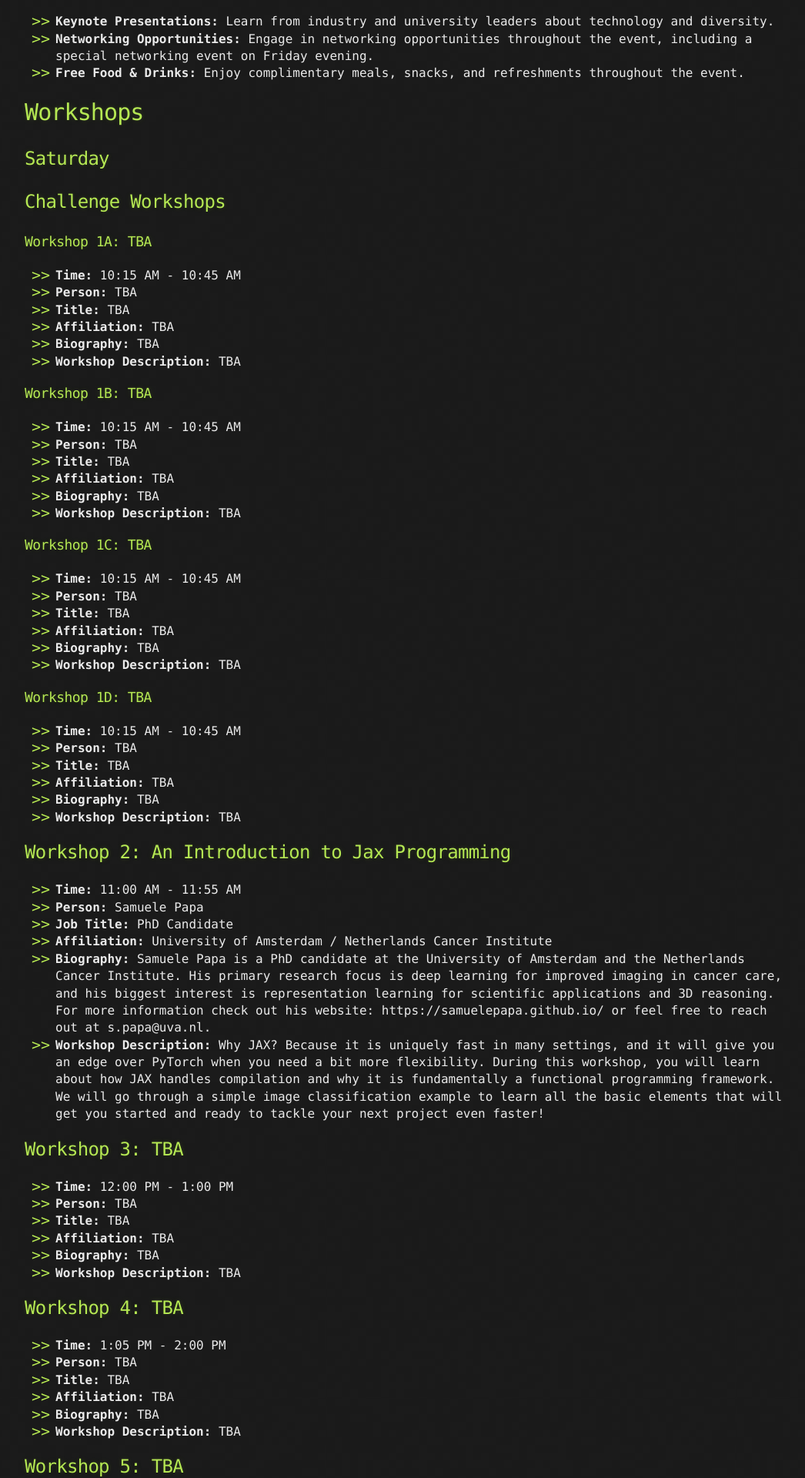
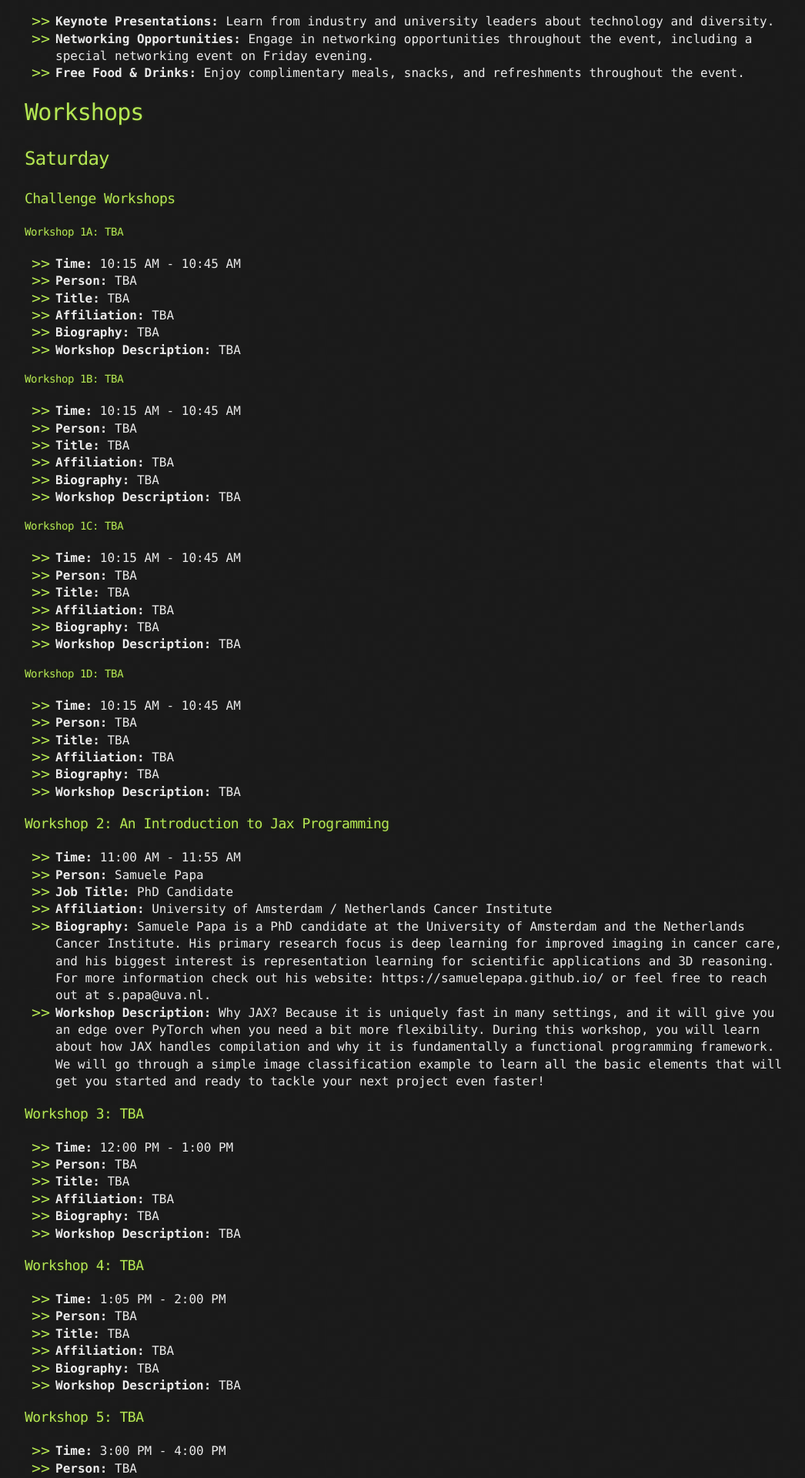
Before and after one commit to hack4her/hack4her.github.io, a Jekyll site: the page built from 2024_event.md, in a window 1280 px wide. Shown: the part 844-2764 px from the top of the page at 77% size, without its empty margins (108-1154 px from the left). Built offline with Jekyll 4.4.1, drawn with Linux system fonts in a browser that asks for light colours; our own code applies the rules of GitHub Pages for plain Markdown files; the repository's description, which GitHub fills in, is left out.

```diff
--- a/2024_event.md
+++ b/2024_event.md
@@ -26,8 +26,8 @@ Vrije Universiteit Amsterdam, NU Building, De Boelelaan 1111, 1081 HV Amsterdam
 
 ## Saturday
 
-## Challenge Workshops
-### Workshop 1A: TBA
+### Challenge Workshops
+#### Workshop 1A: TBA
 - **Time:** 10:15 AM - 10:45 AM
 - **Person:** TBA
 - **Title:** TBA
@@ -35,7 +35,7 @@ Vrije Universiteit Amsterdam, NU Building, De Boelelaan 1111, 1081 HV Amsterdam
 - **Biography:** TBA
 - **Workshop Description:** TBA
 
-### Workshop 1B: TBA
+#### Workshop 1B: TBA
 - **Time:** 10:15 AM - 10:45 AM
 - **Person:** TBA
 - **Title:** TBA
@@ -43,7 +43,7 @@ Vrije Universiteit Amsterdam, NU Building, De Boelelaan 1111, 1081 HV Amsterdam
 - **Biography:** TBA
 - **Workshop Description:** TBA
 
-### Workshop 1C: TBA
+#### Workshop 1C: TBA
 - **Time:** 10:15 AM - 10:45 AM
 - **Person:** TBA
 - **Title:** TBA
@@ -51,7 +51,7 @@ Vrije Universiteit Amsterdam, NU Building, De Boelelaan 1111, 1081 HV Amsterdam
 - **Biography:** TBA
 - **Workshop Description:** TBA
 
-### Workshop 1D: TBA
+#### Workshop 1D: TBA
 - **Time:** 10:15 AM - 10:45 AM
 - **Person:** TBA
 - **Title:** TBA
@@ -59,7 +59,7 @@ Vrije Universiteit Amsterdam, NU Building, De Boelelaan 1111, 1081 HV Amsterdam
 - **Biography:** TBA
 - **Workshop Description:** TBA
 
-## Workshop 2: An Introduction to Jax Programming
+### Workshop 2: An Introduction to Jax Programming
 - **Time:** 11:00 AM - 11:55 AM
 - **Person:** Samuele Papa
 - **Job Title:** PhD Candidate
@@ -67,7 +67,7 @@ Vrije Universiteit Amsterdam, NU Building, De Boelelaan 1111, 1081 HV Amsterdam
 - **Biography:** Samuele Papa is a PhD candidate at the University of Amsterdam and the Netherlands Cancer Institute. His primary research focus is deep learning for improved imaging in cancer care, and his biggest interest is representation learning for scientific applications and 3D reasoning. For more information check out his website: https://samuelepapa.github.io/ or feel free to reach out at s.papa@uva.nl.
 - **Workshop Description:** Why JAX? Because it is uniquely fast in many settings, and it will give you an edge over PyTorch when you need a bit more flexibility. During this workshop, you will learn about how JAX handles compilation and why it is fundamentally a functional programming framework. We will go through a simple image classification example to learn all the basic elements that will get you started and ready to tackle your next project even faster!
 
-## Workshop 3: TBA
+### Workshop 3: TBA
 - **Time:** 12:00 PM - 1:00 PM
 - **Person:** TBA
 - **Title:** TBA
@@ -75,7 +75,7 @@ Vrije Universiteit Amsterdam, NU Building, De Boelelaan 1111, 1081 HV Amsterdam
 - **Biography:** TBA
 - **Workshop Description:** TBA
 
-## Workshop 4: TBA
+### Workshop 4: TBA
 - **Time:** 1:05 PM - 2:00 PM
 - **Person:** TBA
 - **Title:** TBA
@@ -83,7 +83,7 @@ Vrije Universiteit Amsterdam, NU Building, De Boelelaan 1111, 1081 HV Amsterdam
 - **Biography:** TBA
 - **Workshop Description:** TBA
 
-## Workshop 5: TBA
+### Workshop 5: TBA
 - **Time:** 3:00 PM - 4:00 PM
 - **Person:** TBA
 - **Title:** TBA
@@ -91,7 +91,7 @@ Vrije Universiteit Amsterdam, NU Building, De Boelelaan 1111, 1081 HV Amsterdam
 - **Biography:** TBA
 - **Workshop Description:** TBA
 
-## Workshop 6: TBA
+### Workshop 6: TBA
 - **Time:** 4:30 PM - 5:30 PM
 - **Person:** TBA
 - **Title:** TBA
@@ -101,7 +101,7 @@ Vrije Universiteit Amsterdam, NU Building, De Boelelaan 1111, 1081 HV Amsterdam
 
 ## Sunday
 
-## Workshop 7: TBA
+### Workshop 7: TBA
 - **Time:** 11:15 AM - 12:15 PM
 - **Person:** TBA
 - **Title:** TBA
@@ -109,7 +109,7 @@ Vrije Universiteit Amsterdam, NU Building, De Boelelaan 1111, 1081 HV Amsterdam
 - **Biography:** TBA
 - **Workshop Description:** TBA
 
-## Workshop 8: Logic Synthesis for AI
+### Workshop 8: Logic Synthesis for AI
 - **Time:** 12:45 PM - 2:15 PM
 - **Person:** Marcel Walter
 - **Academic Title:** Prof. Dr.
@@ -127,7 +127,7 @@ https://www.linkedin.com/in/marcel-walter-94b573195/
 In this workshop, attendees will learn about the logic synthesis and physical design processes used to create ASIC layouts from specifications. They will apply these techniques to generate custom machine-learning accelerators and inference engines ready for tape-out. The workshop includes a hands-on session for practical experience.
 
 
-## Workshop 9: TBA
+### Workshop 9: TBA
 - **Time:** 3:00 PM - 4:00 PM
 - **Person:** TBA
 - **Title:** TBA
```
